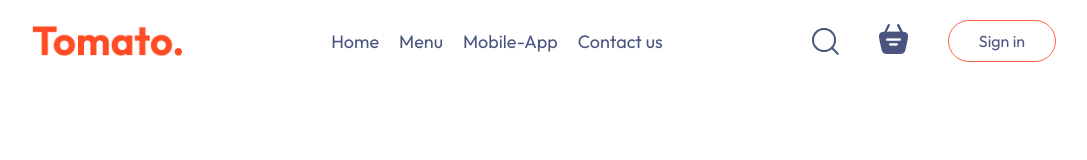
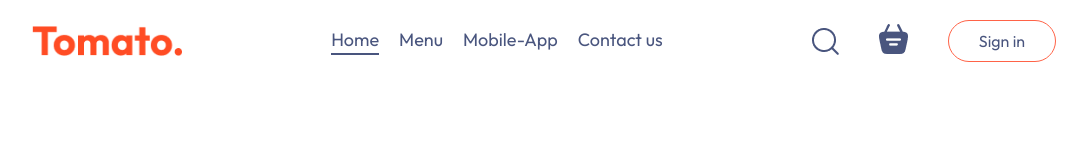
Before and after one commit to Nishara-Sewminie/Food-Order-System, a React (Vite) app in the folder frontend/: page / in a window 1280 px wide. Shown: the top 160 px of the page, without its empty margins (96-1183 px from the left). Built offline with nearby package versions, Linux system fonts and the light colour scheme; a web font is replaced by a local one.

Commit message:
Navbar-onc

```diff
--- a/frontend/src/components/Navbar/Navbar.css
+++ b/frontend/src/components/Navbar/Navbar.css
@@ -1,6 +1,47 @@
-.navbar{
+.navbar {
     padding: 20px 0px;
     display: flex;
     justify-content: space-between;
     align-items: center;
 }
+
+.navbar .logo {
+    width: 150px;
+}
+
+.navbar-menu {
+    display: flex;
+    list-style: none;
+    gap: 20px;
+    color: #49557e;
+    font-size: 18px;
+}
+
+.navbar-right {
+    display: flex;
+    align-items: center;
+    gap: 40px;
+}
+
+.navbar button {
+    background: transparent;
+    font-size: 16px;
+    color: #49557e;
+    border: 1px solid tomato;
+    padding: 10px 30px;
+    border-radius: 50px;
+    cursor: pointer;
+    transition: 0.3s;
+}
+
+.navbar button:hover {
+    background-color: #fff4f2;
+}
+
+.navbar .active{
+    padding-bottom: 2px;
+    border-bottom: 2px solid #49557e;;
+}
+.navbar li{
+    cursor: pointer;
+}
--- a/frontend/src/components/Navbar/Navbar.jsx
+++ b/frontend/src/components/Navbar/Navbar.jsx
@@ -1,17 +1,20 @@
-import React from 'react'
+  import React, { useState } from 'react'
 import './Navbar.css'
 import { assets } from '../../assets/assets'
 
 const Navbar = () => {
+
+    const [menu, setMenu] = useState("home");
+
     return (
         <div className='navbar'>
             <img src={assets.logo} className="logo" alt="" />
 
             <ul className="navbar-menu">
-                <li>Home</li>
-                <li>Menu</li>
-                <li>Mobile-App</li>
-                <li>Contact us</li>
+                <li onClick={()=>setMenu("home")} className={menu==="home"?"active":""}>Home</li>
+                <li onClick={()=>setMenu("menu")} className={menu==="menu"?"active":""}>Menu</li>
+                <li onClick={()=>setMenu("mobile-app")} className={menu==="mobile-app"?"active":""}>Mobile-App</li>
+                <li onClick={()=>setMenu("contact-us")} className={menu==="contact-us"?"active":""}>Contact us</li>
             </ul>
 
             <div className="navbar-right">
--- a/frontend/src/index.css
+++ b/frontend/src/index.css
@@ -16,31 +16,3 @@
   width: 80%;
   margin: auto;
 }
-.navbar .logo{
-  width: 150px;
-}
-.navbar-menu{
-  display: flex;
-  list-style: none;
-  gap: 20px;
-  color: #49557e;
-  font-size: 18px;
-}
-.navbar-right{
-  display: flex;
-  align-items: center;
-  gap: 40px;
-}
-.navbar button{
-  background: transparent;
-  font-size: 16px;
-  color: #49557e;
-  border: 1px solid tomato;
-  padding: 10px 30px;
-  border-radius: 50px;
-  cursor: pointer;
-  transition: 0.3s;
-}
-.navbar button:hover{
-  background-color: #fff4f2;
-}
```
